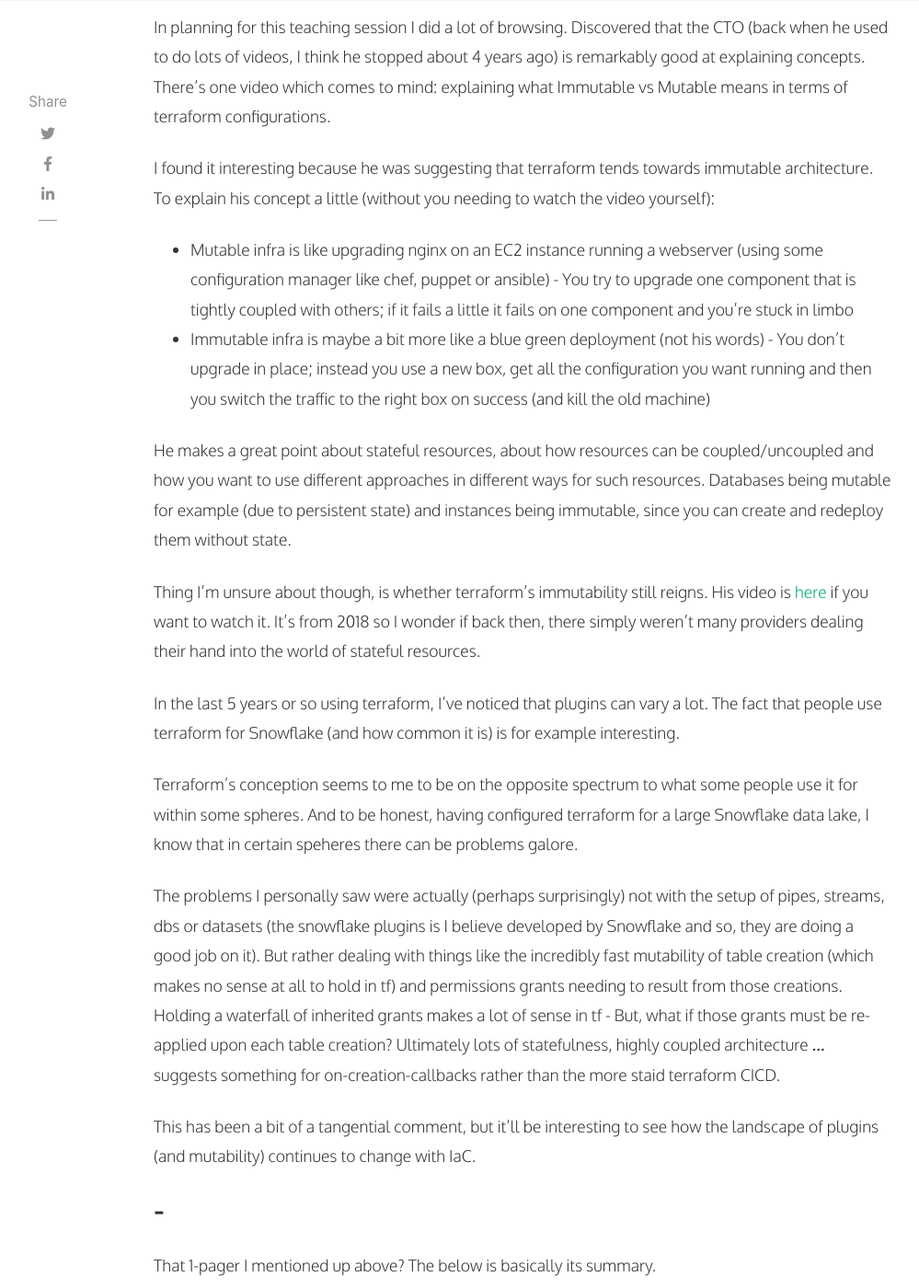
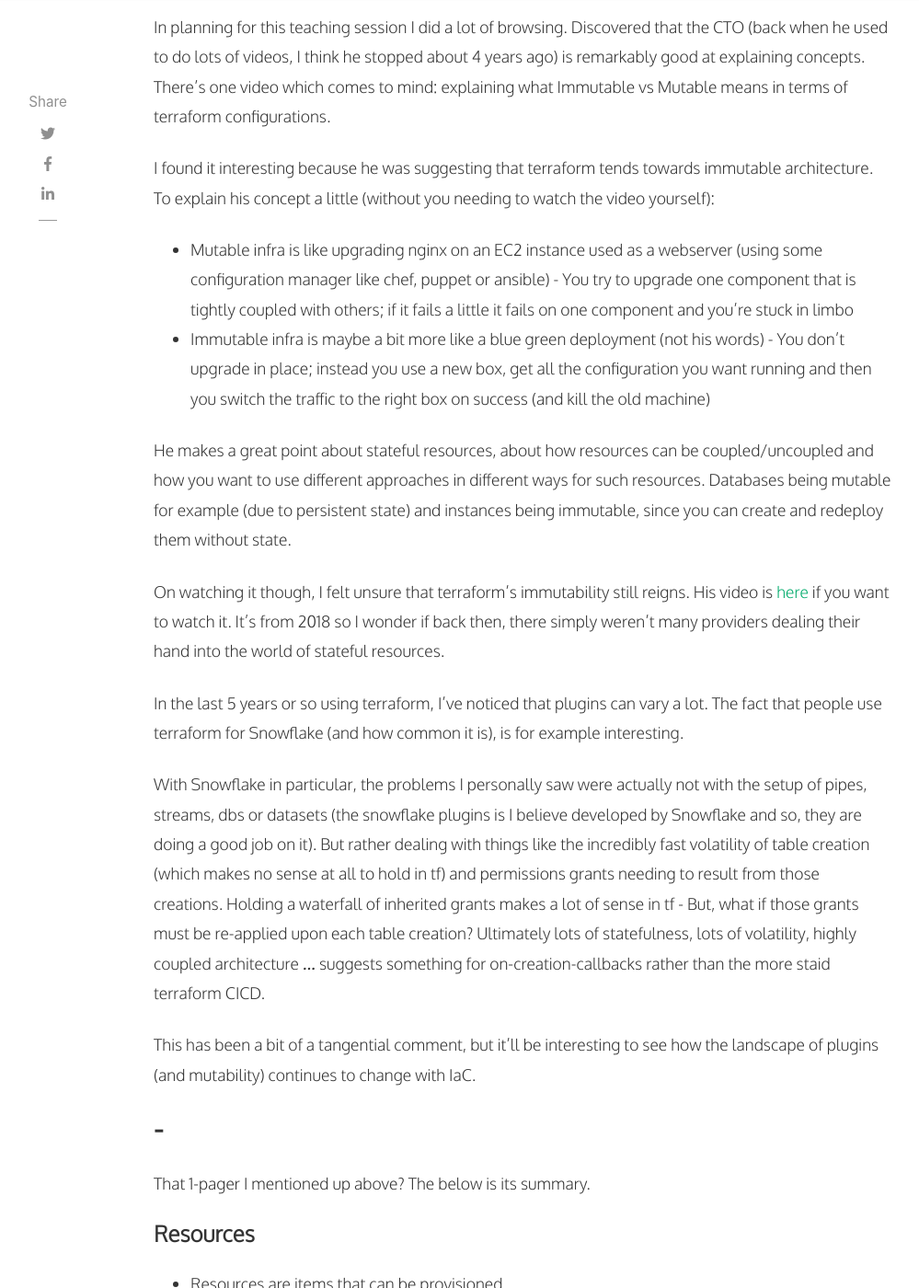
Before and after one commit to bolyche/bolyche.github.io, a Jekyll site: the page built from _posts/2024-04-18-Terraform-Immutability.md, in a window 1280 px wide and 1400 px high, scrolled down 470 px. Shown: the whole window at 92% size, without its empty margins (118-1117 px from the left). Built offline with Jekyll 4.4.1, drawn with Linux system fonts in a browser that asks for light colours; nearby versions of some CDN libraries; comment, search, counter and statistics services are not loaded; some of the changed text lies outside the part shown.

Commit message:
amend wording

```diff
--- a/_posts/2024-04-18-Terraform-Immutability.md
+++ b/_posts/2024-04-18-Terraform-Immutability.md
@@ -12,23 +12,21 @@
 
 I recently did a teaching session on terraform at work and it was a good reminder of how excellent the hashicorp documentation is.
 
-Sometimes I see things like duplicted code or lack of variables or just more often, extremely big long-running dependency graphs being built on running `terraform plan` and I wonder, why haven't these people read page 1 of the terraform docs?
+Sometimes I see things like duplicted code or lack of variables or just more often, extremely big long-running dependency graphs being built on running `terraform plan` and I am sorely tempted to send them page 1 of the terraform docs :)
 
 In planning for this teaching session I did a lot of browsing. Discovered that the CTO (back when he used to do lots of videos, I think he stopped about 4 years ago) is remarkably good at explaining concepts. There's one video which comes to mind: explaining what Immutable vs Mutable means in terms of terraform configurations.
 
 I found it interesting because he was suggesting that terraform tends towards immutable architecture. To explain his concept a little (without you needing to watch the video yourself):
-* Mutable infra is like upgrading nginx on an EC2 instance running a webserver (using some configuration manager like chef, puppet or ansible) - You try to upgrade one component that is tightly coupled with others; if it fails a little it fails on one component and you're stuck in limbo
+* Mutable infra is like upgrading nginx on an EC2 instance used as a webserver (using some configuration manager like chef, puppet or ansible) - You try to upgrade one component that is tightly coupled with others; if it fails a little it fails on one component and you're stuck in limbo
 * Immutable infra is maybe a bit more like a blue green deployment (not his words) - You don't upgrade in place; instead you use a new box, get all the configuration you want running and then you switch the traffic to the right box on success (and kill the old machine)
 
 He makes a great point about stateful resources, about how resources can be coupled/uncoupled and how you want to use different approaches in different ways for such resources. Databases being mutable for example (due to persistent state) and instances being immutable, since you can create and redeploy them without state.
 
-Thing I'm unsure about though, is whether terraform's immutability still reigns. His video is [here](https://www.hashicorp.com/resources/what-is-mutable-vs-immutable-infrastructure) if you want to watch it. It's from 2018 so I wonder if back then, there simply weren't many providers dealing their hand into the world of stateful resources.
+On watching it though, I felt unsure that terraform's immutability still reigns. His video is [here](https://www.hashicorp.com/resources/what-is-mutable-vs-immutable-infrastructure) if you want to watch it. It's from 2018 so I wonder if back then, there simply weren't many providers dealing their hand into the world of stateful resources.
 
-In the last 5 years or so using terraform, I've noticed that plugins can vary a lot. The fact that people use terraform for Snowflake (and how common it is) is for example interesting.
+In the last 5 years or so using terraform, I've noticed that plugins can vary a lot. The fact that people use terraform for Snowflake (and how common it is), is for example interesting.
 
-Terraform's conception seems to me to be on the opposite spectrum to what some people use it for within some spheres. And to be honest, having configured terraform for a large Snowflake data lake, I know that in certain speheres there can be problems galore.
-
-The problems I personally saw were actually (perhaps surprisingly) not with the setup of pipes, streams, dbs or datasets (the snowflake plugins is I believe developed by Snowflake and so, they are doing a good job on it). But rather dealing with things like the incredibly fast mutability of table creation (which makes no sense at all to hold in tf) and permissions grants needing to result from those creations. Holding a waterfall of inherited grants makes a lot of sense in tf - But, what if those grants must be re-applied upon each table creation? Ultimately lots of statefulness, highly coupled architecture ... suggests something for on-creation-callbacks rather than the more staid terraform CICD.
+With Snowflake in particular, the problems I personally saw were actually not with the setup of pipes, streams, dbs or datasets (the snowflake plugins is I believe developed by Snowflake and so, they are doing a good job on it). But rather dealing with things like the incredibly fast volatility of table creation (which makes no sense at all to hold in tf) and permissions grants needing to result from those creations. Holding a waterfall of inherited grants makes a lot of sense in tf - But, what if those grants must be re-applied upon each table creation? Ultimately lots of statefulness, lots of volatility, highly coupled architecture ... suggests something for on-creation-callbacks rather than the more staid terraform CICD.
 
 This has been a bit of a tangential comment, but it'll be interesting to see how the landscape of plugins (and mutability) continues to change with IaC.
 
@@ -37,10 +35,10 @@
 
 
 
-That 1-pager I mentioned up above? The below is basically its summary.
+That 1-pager I mentioned up above? The below is its summary.
 
 #### Resources
-* Resources are any item that can be provisioned
+* Resources are items that can be provisioned
 
 #### Mutable vs Immutable architecture
 * Terraform's conception was for immutable architecture (but this does actually depend on the resources and the provider plugin)
```
